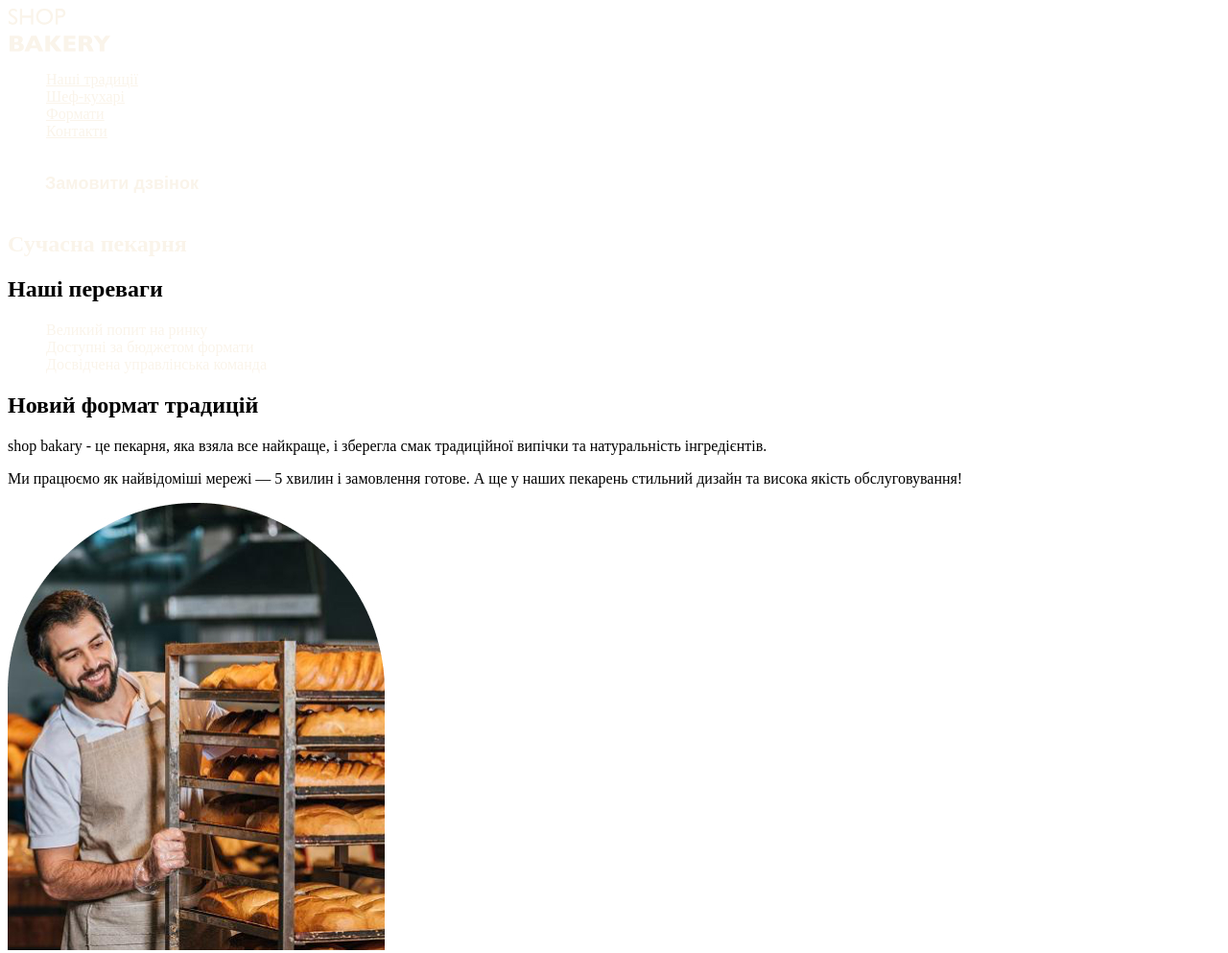
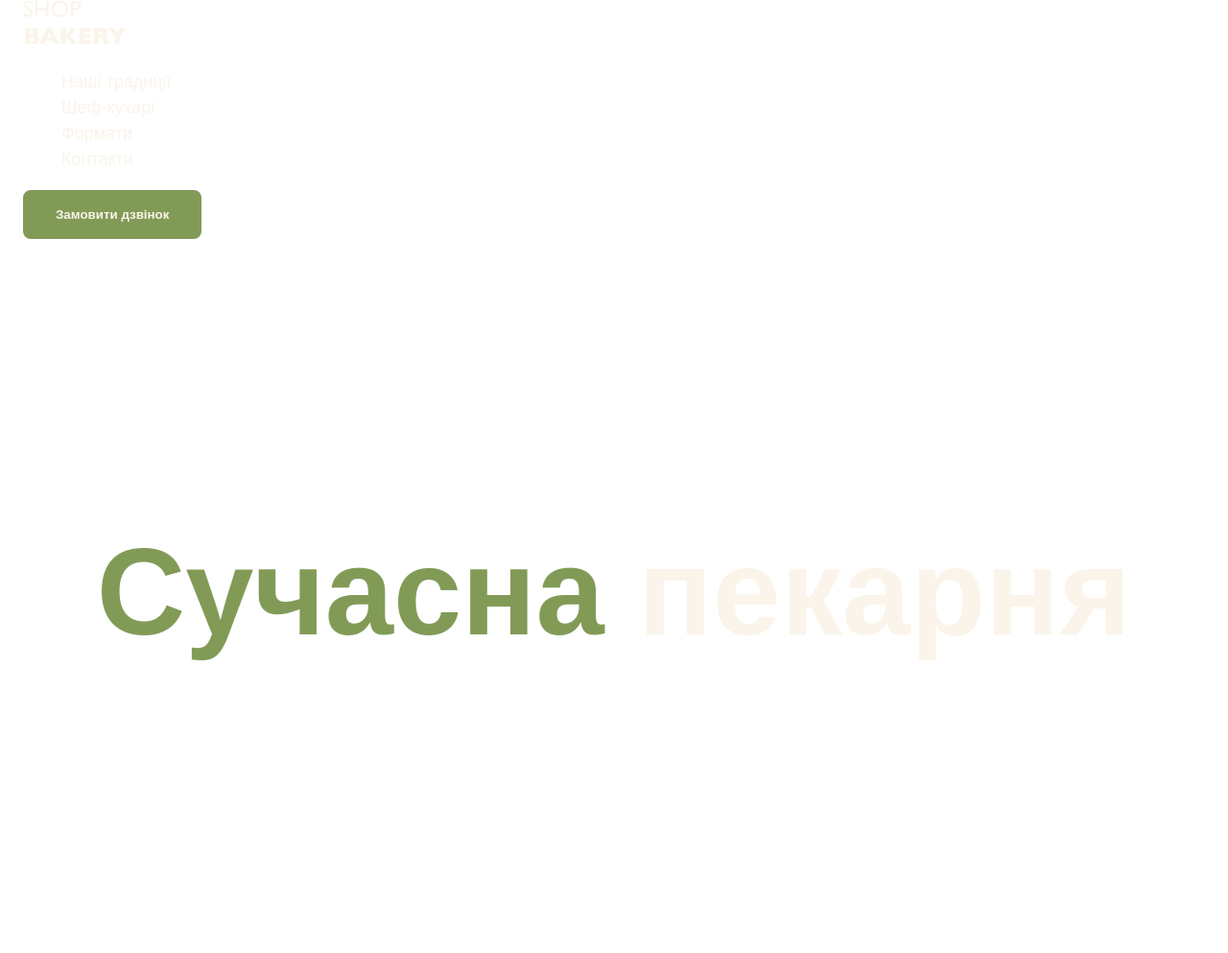
Before and after one commit to devpv/bakary, a plain HTML site: page index.html in a window 1280 px wide. Shown: the top 993 px of the page at 96% size. Drawn offline with Linux system fonts and the light colour scheme; a web font is replaced by a local one.

Commit message:
Add files via upload

```diff
--- a/css/styles.css
+++ b/css/styles.css
@@ -1,9 +1,43 @@
+
+@font-face {
+  font-display: swap;
+  font-family: 'Poppins';
+  font-weight: 300;
+  src: url('../fonts/poppins-v21-latin-300.woff2') format('woff2'),
+       url('../fonts/poppins-v21-latin-300.ttf') format('truetype');
+}
+
+@font-face {
+  font-display: swap;
+  font-family: 'Poppins';
+  font-weight: 400;
+  src: url('../fonts/poppins-v21-latin-regular.woff2') format('woff2'),
+       url('../fonts/poppins-v21-latin-regular.ttf') format('truetype');
+}
+
+@font-face {
+  font-display: swap;
+  font-family: 'Poppins';
+  font-weight: 600;
+  src: url('../fonts/poppins-v21-latin-600.woff2') format('woff2'),
+       url('../fonts/poppins-v21-latin-600.ttf') format('truetype');
+}
+
+@font-face {
+  font-display: swap;
+  font-family: 'Poppins';
+  font-weight: 900;
+  src: url('../fonts/poppins-v21-latin-900.woff2') format('woff2'),
+       url('../fonts/poppins-v21-latin-900.ttf') format('truetype');
+}
+
 :root {
-	--bakery-landing-1-background: #faf4ea; /color-primary-light
-	--bakery-landing-1-s1: #31261a; /color-primary-dark
-	--bakery-landing-1-c2: #819b57; /color-brand-light
+	--color-primary-light: #faf4ea;
+	--color-primary-dark: #31261a;
+	--color-brand-light: #819b57;
 	--color-brand-dark: #465929;
-	--bakery-landing-1-s4: #a18268;
+
+	/*--bakery-landing-1-s4: #a18268;
 	--bakery-landing-1-c5: #cfcfbc;
 	--beauty-landing-2-background: #fff;
 	--beauty-landing-2-s2: #2b7fff;
@@ -21,70 +55,190 @@
 	--dog-landing-3-c6: #839aa9;
 	--dog-landing-3-s8: #f9f9ff;
 	--dog-landing-3-c9: #d9a6ff;
-	--dog-landing-3-c10: #ff6e9f;
+	--dog-landing-3-c10: #ff6e9f;*/
 }
 
 :root {
   --font-family: "Poppins", sans-serif;
-  --second-family: "Roboto", sans-serif;
+  /*--second-family: "Roboto", sans-serif;
   --third-family: "Inter", sans-serif;
-  --font3: "Gilroy", sans-serif;
+  --font3: "Gilroy", sans-serif;*/
 }
 
 /*base*/
+* {
+	box-sizing: border-box;
+}
 body {
-	color: var(--bakery-landing-1-s1);
+	color: var(--color-primary-dark);
+	font-family: var(--font-family);
+	font-size: 18px;
+	font-weight: 400;
+	line-height: 1.5;
+	margin: 0;
 }
 
+h1, h2, h3, h4, h5, h6, p {
+	margin-top: 0;
+}
+
+address {
+	font-style: normal;
+}
 ul {
 	list-style-type: none;
 }
 
+.visually-hidden {
+	position: absolute;
+	left: -10000px;
+	top: auto;
+	width: 1px;
+	height: 1px;
+	overflow: hidden;
+}
+
+.section {
+	padding: 48px 0;
+}
+
+.container {
+	width: 100%;
+	max-width: 1288px;	/*додали 24х2 т.я. border-box */
+	margin: 0 auto;
+	padding: 0 24px;
+}
+
 /*button*/
 .button	{
-	color: var(--bakery-landing-1-background);
-	background-color: var(--bakery-landing-1-c2);
-	border: 2px solid var(--bakery-landing-1-c2);
+	padding: 16px 32px;
+	color: var(--color-primary-light);
+	font-weight: 600;
+	background-color: var(--color-brand-light);
+	border: 2px solid var(--color-brand-light);
 	border-radius: 8px;
-	padding: 16px 32px;
+	/*padding: 16px 32px;
 	width: 238px;
-	height: 59px;
-	font-family: var(--font-family);
-	font-weight: 600;
-	font-size: 18px;
+	height: 59px;*/
 	cursor: pointer;
 }
 
 .button:hover {
-	color: var(--bakery-landing-1-s3);
+	color: var(--color-brand-dark);
 	background-color: transparent;
 }
 
 /*link*/
 .link {
-	color: var(--bakery-landing-1-background);
+	color: var(--color-primary-light);
+	text-decoration: none;
 }
 
 .link:hover {
-	color: var(--bakery-landing-1-c2);
+	color: var(--color-brand-light);
+	font-weight: 600;
 }
 
 /*Hero section*/
+.hero-section {
+	padding: 272px 0px;
+}
+
 .hero-title {
-	color: var(--bakery-landing-1-background);
+	margin-bottom: 0;
+	color: var(--color-primary-light);
+	font-family: var(--font-family);
+	text-align: center;
+	font-size: 128px;
+	font-weight: 900;
 }
 
 .hero-title .accent {
-	color: var(--bakery-landing-1-c2);
+	color: var(--color-brand-light);
 }
 
-/*Advantages list*/
+/*Advantages section*/
 .advantages-list {
-	color: var(--bakery-landing-1-background);
-	background-color: var(--bakery-landing-1-c2);
+	color: var(--color-primary-light);
+	background-color: var(--color-brand-light);
+}
+
+.advantages-item {
+	font-size: 20px;
+	font-weight: 300;
+}
+
+.section-title {
+	font-size: 64px;
+	font-weight: 900;
+	line-height: 1.3;
 }
 
 .section-title .accent {
 	color: var(--color-brand-dark);
+}
 
+/*Traditions section*/
+.traditions-section {
+	padding-top: 96px;
 }
+
+.traditions-title {
+	margin-bottom: 42px;
+}
+
+.traditions-text .brand {
+	color: var(--color-brand-light);
+	font-weight: 600;
+}
+
+.traditions-text .uppercase {
+	text-transform: uppercase;
+}
+
+/*Chefs section*/
+.chefs-title {
+	margin-bottom: 80px;
+}
+
+.chef-title {
+	margin-bottom: 16px;
+	font-size: 40px;
+	font-weight: 600;
+}
+
+/*Formats section*/
+.formats-title {
+	margin-bottom: 80px;
+}
+
+.format-title {
+	font-size: 24px;
+	font-weight: 600;
+}
+.format-text {
+	font-size: 14px;
+	font-weight: 300;
+}
+
+/*Contact*/
+.contact-title {
+	margin-bottom: 16px;
+}
+
+
+/*Footer*/
+.address-link {
+	color: var(--color-primary-light);
+	font-size: 16px;
+	font-weight: 300;
+	text-decoration: none;
+}
+
+.address-link:hover {
+	color: var(--color-brand-light);
+}
+
+.address-copyright {
+	font-size: 14px;
+}
```
